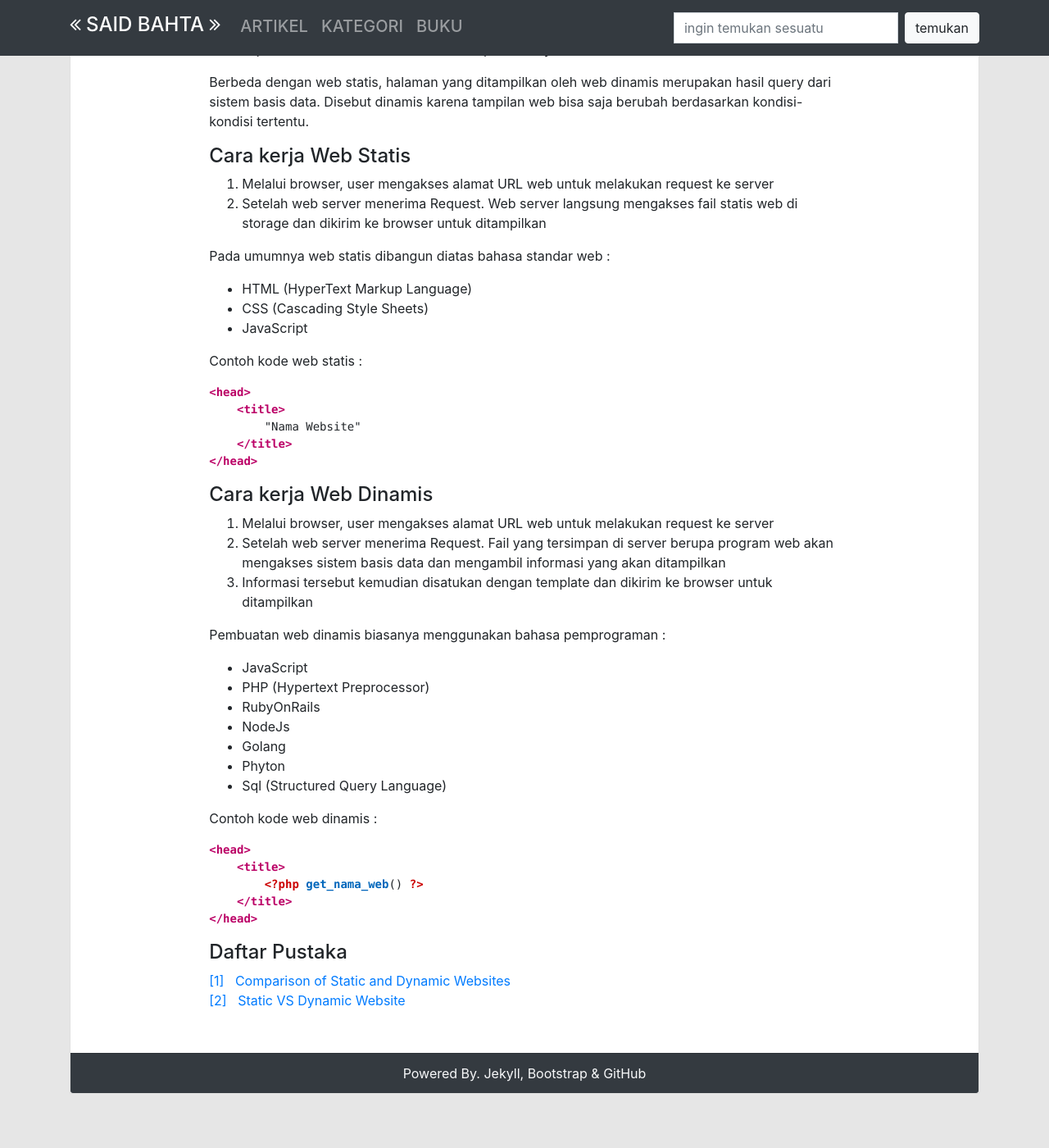
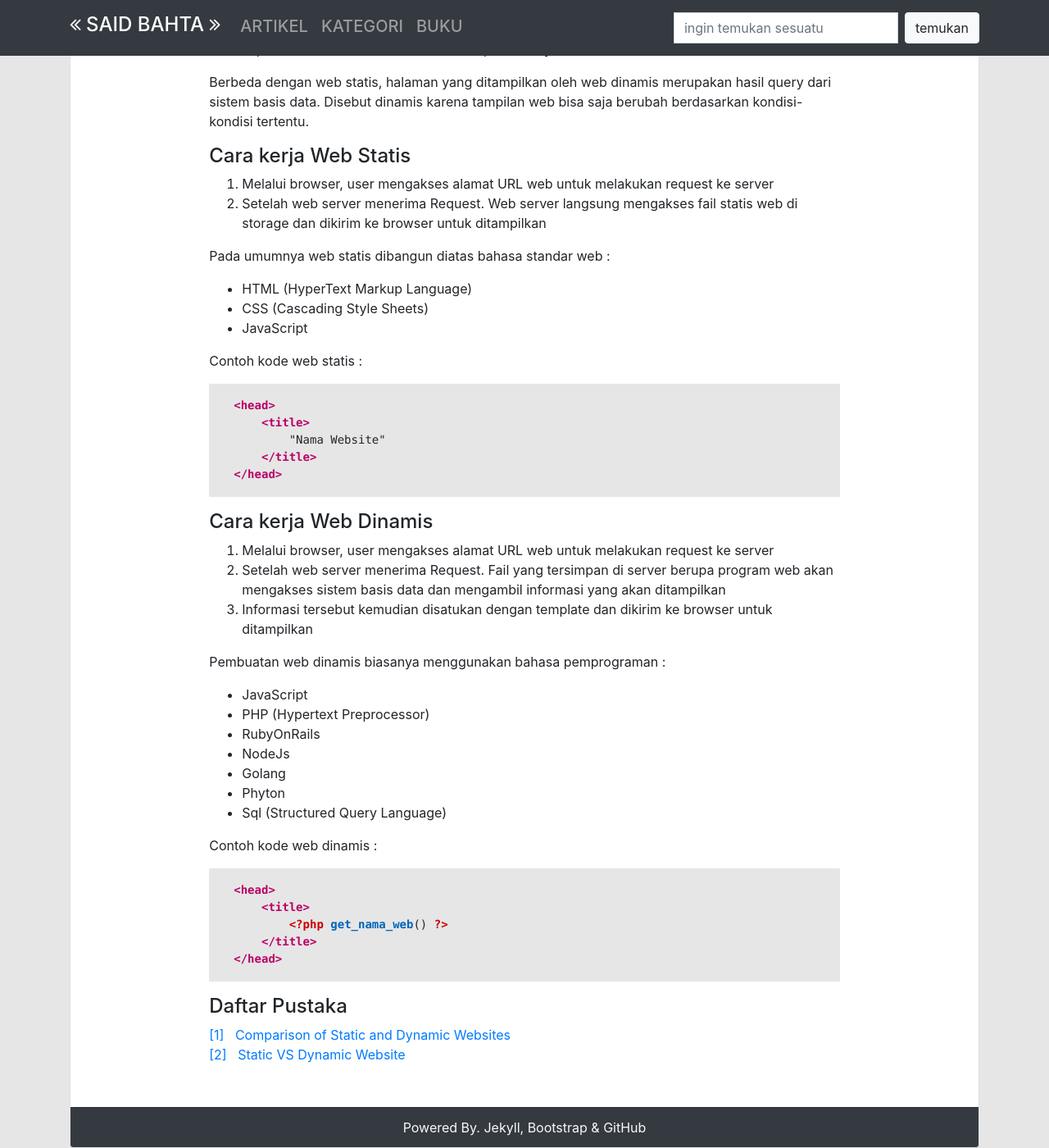
Before and after one commit to surtinaali/blog, a Jekyll site: the page built from _posts/2018-07-21-web-static-vs-web-dinamis.markdown, in a window 1280 px wide and 1400 px high, scrolled down 450 px. Shown: the whole window at 82% size. Built offline with Jekyll 4.4.1, drawn with Linux system fonts in a browser that asks for light colours; comment, search, counter and statistics services are not loaded; before the commit the page ends 1784 px from its top, so only the background shows below that.

Commit message:
tambahkan background figure

```diff
--- a/assets/style/css/syntax.css
+++ b/assets/style/css/syntax.css
@@ -1,3 +1,4 @@
+.highlight { border-radius: 1px; padding: 16px 30px 1px; background: #e6e6e6; }
 .highlight table pre{margin:0}
 .highlight .c,.highlight .c1,.highlight .cd,.highlight .cm{color:#888}
 .highlight .cp{color:#c00;font-weight:700}
```
